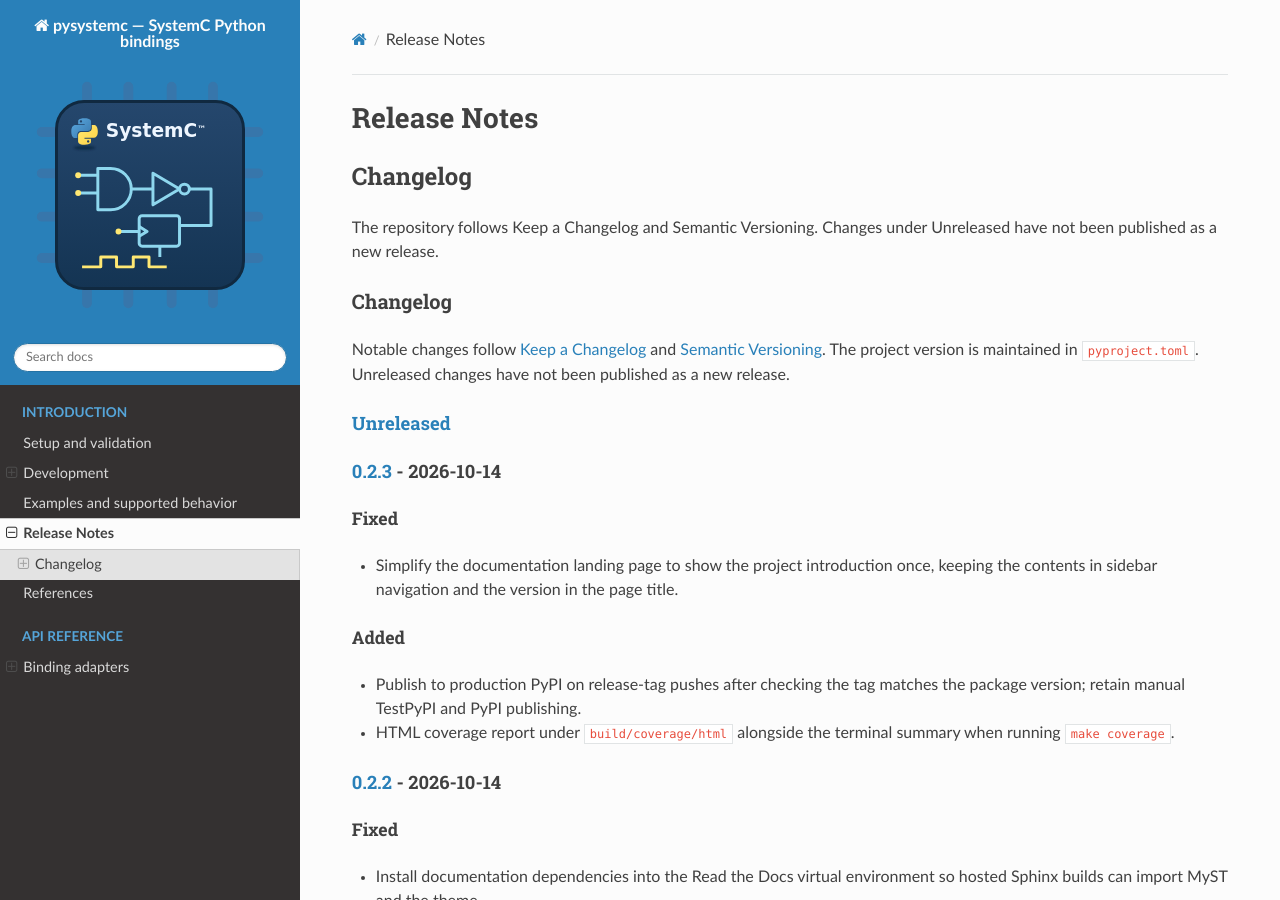
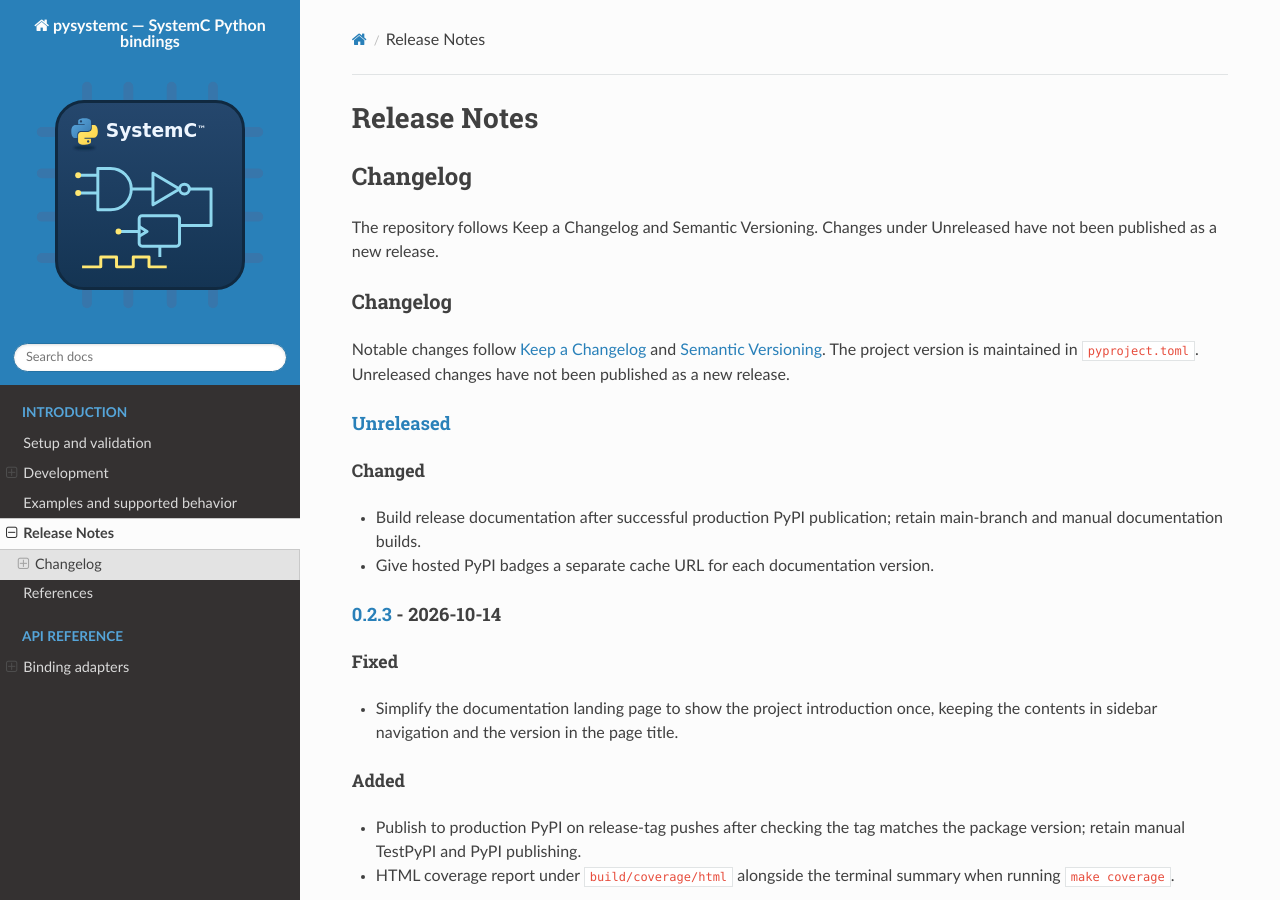
Before and after one commit to amal-khailtash/pysystemc, a Sphinx documentation site: the page built from docs/intro/release_notes.rst, in a window 1280 px wide and 900 px high. Built offline with Sphinx 7.4.7 and the Read the Docs theme 3.1.0, drawn with Linux system fonts in a browser that asks for light colours.

Commit message:
Publish release documentation after PyPI upload

```diff
--- a/CHANGELOG.md
+++ b/CHANGELOG.md
@@ -5,6 +5,12 @@
 `pyproject.toml`. Unreleased changes have not been published as a new release.
 
 ## [Unreleased]
+
+### Changed
+
+- Build release documentation after successful production PyPI publication;
+  retain main-branch and manual documentation builds.
+- Give hosted PyPI badges a separate cache URL for each documentation version.
 
 ## [0.2.3] - 2026-10-14
 
--- a/docs/conf.py
+++ b/docs/conf.py
@@ -1,6 +1,7 @@
 """Build project documentation without importing the native SystemC kernel."""
 from pathlib import Path
 import tomllib
+from docutils import nodes
 
 # -- Project information -----------------------------------------------------
 _metadata = tomllib.loads((Path(__file__).resolve().parents[1] / "pyproject.toml").read_text())
@@ -31,3 +32,16 @@
                       "navigation_depth": 4, "includehidden": True,
                       "prev_next_buttons_location": "bottom"}
 html_sidebars = {"**": ["globaltoc.html", "relations.html", "searchbox.html"]}
+
+
+def refresh_package_badge(app, doctree, docname):
+    """Give the PyPI badge a distinct cache URL for each documentation release."""
+    for image in doctree.findall(nodes.image):
+        if image.get("uri", "").startswith("https://img.shields.io/pypi/v/pysystemc?"):
+            image["uri"] += f"&release={release}"
+
+
+def setup(app):
+    """Register the badge adjustment for local and hosted Sphinx builds."""
+    app.connect("doctree-resolved", refresh_package_badge)
+    return {"parallel_read_safe": True, "parallel_write_safe": True}
```
Also changed, not shown: 2 other files.
